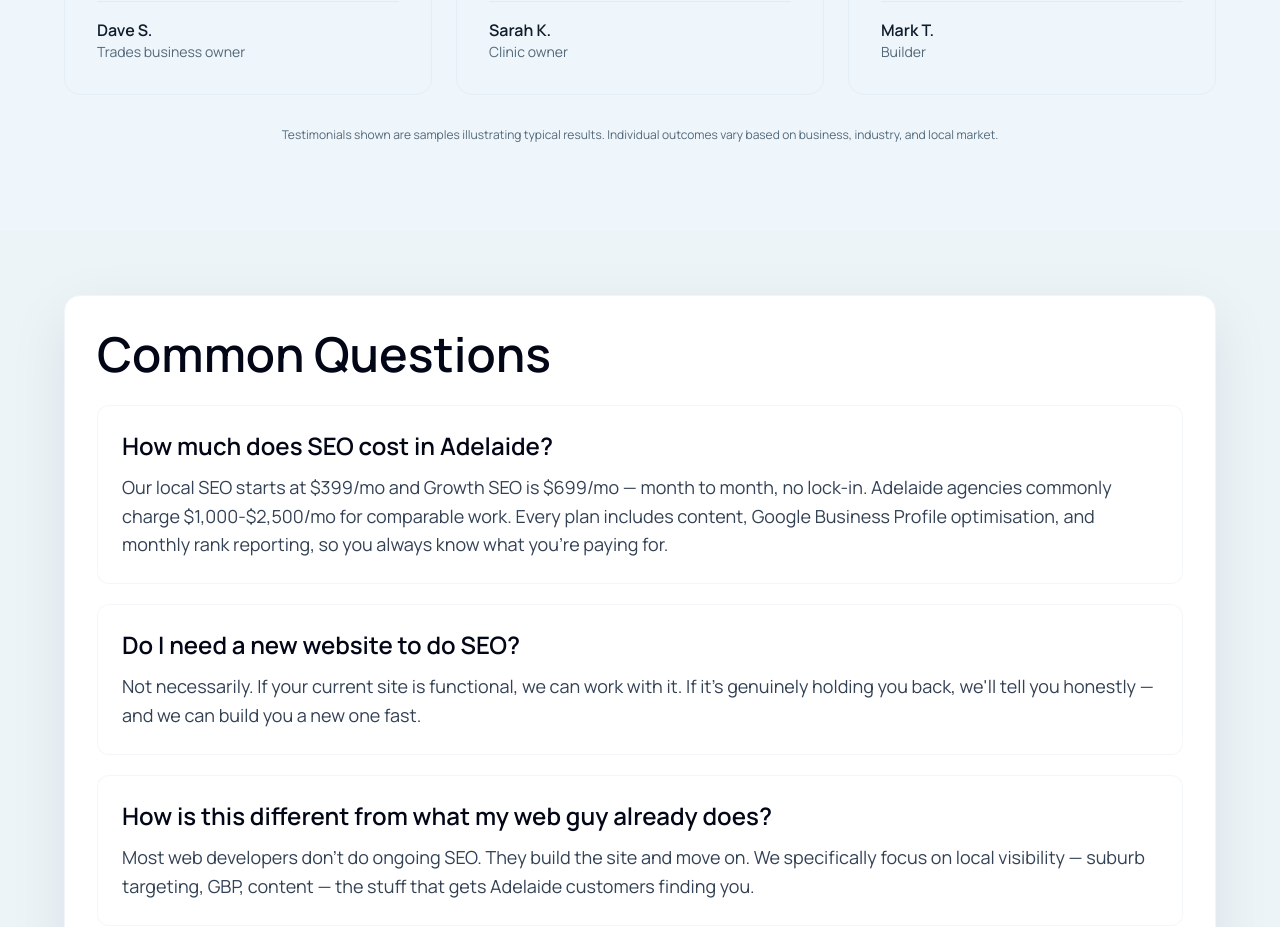
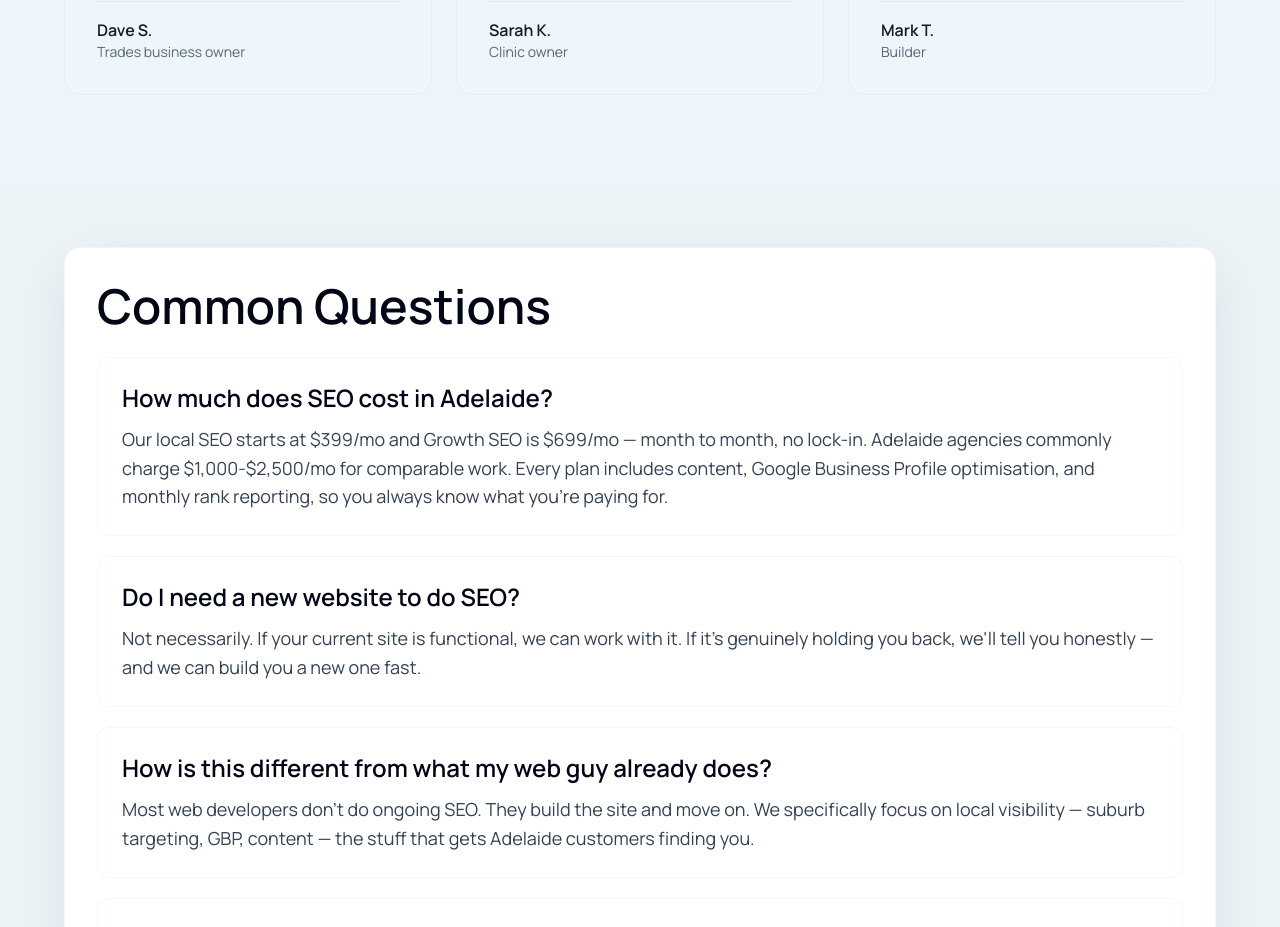
Before and after one commit to Ribi0811/ai-adelaide, a Next.js app: page /seo in a window 1280 px wide. Shown: the part 4680-5607 px from the top of the page. Built offline with nearby package versions, Linux system fonts and the light colour scheme; no server answers.

Commit message:
fix(ui): remove testimonials disclaimer from /website-pricing and all pages using Testimonials component

```diff
--- a/components/Testimonials.tsx
+++ b/components/Testimonials.tsx
@@ -61,10 +61,6 @@ export default function Testimonials({
             </figure>
           ))}
         </div>
-
-        <p className="mt-8 text-center text-xs text-textSecondary">
-          Testimonials shown are samples illustrating typical results. Individual outcomes vary based on business, industry, and local market.
-        </p>
       </div>
     </section>
   );
```
